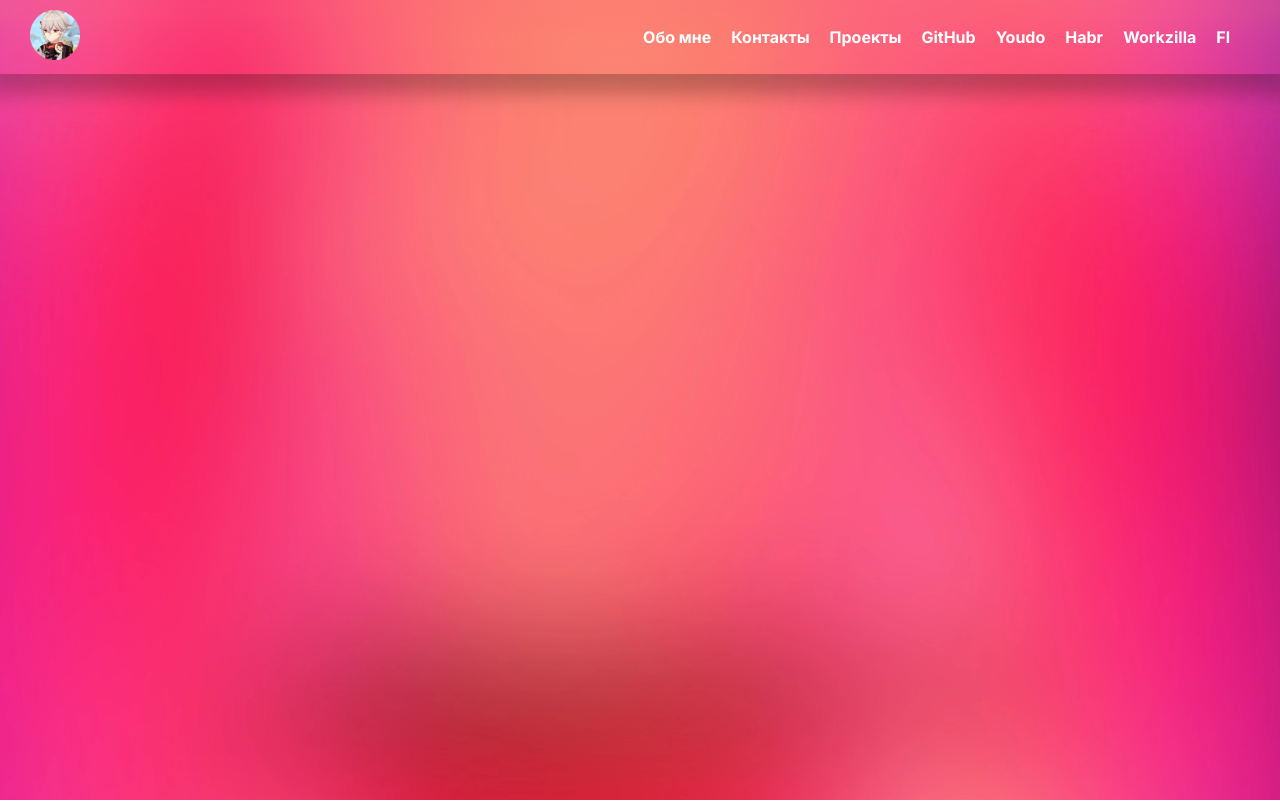
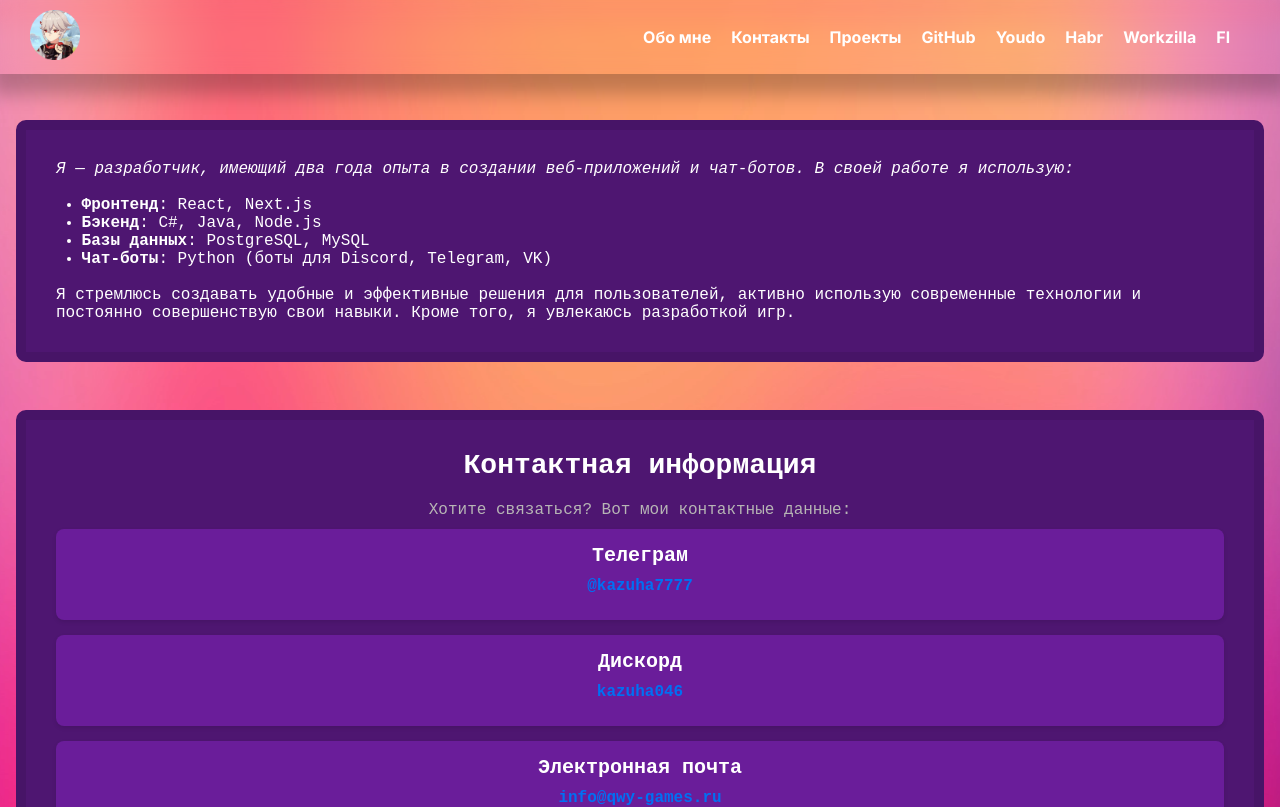
Before and after one commit to mrkirill046/Portfolio, a Next.js app: page / in a window 1280 px wide. Shown: the top 807 px of the page. Built offline with nearby package versions, Linux system fonts and the light colour scheme.

Commit message:
2-commit

```diff
--- a/src/app/globals.css
+++ b/src/app/globals.css
@@ -1,8 +1,3 @@
-html {
-    background: url("/bg.webp") no-repeat center center;
-    scroll-behavior: smooth;
-}
-
 :root {
     --max-width: 1100px;
     --border-radius: 12px;
@@ -45,7 +40,7 @@ html {
     --card-border-rgb: 131, 134, 135;
 }
 
-@media (prefers-color-scheme: dark) {
+@media (prefers-color-scheme: light) {
     :root {
         --foreground-rgb: 255, 255, 255;
         --background-start-rgb: 0, 0, 0;
@@ -88,6 +83,8 @@ html,
 body {
     max-width: 100vw;
     overflow-x: hidden;
+    background: url("/bg.webp") no-repeat center center;
+    scroll-behavior: smooth;
 }
 
 body {
--- a/src/app/page.tsx
+++ b/src/app/page.tsx
@@ -5,15 +5,68 @@ export default function Page() {
         <main className={styles.main}>
             <section className={styles.first_section}>
                 <article id="about">
+                    <p>
+                        <em>
+                            Я — разработчик, имеющий два года опыта в создании веб-приложений и чат-ботов. В своей
+                            работе я использую:
+                        </em>
+                    </p>
+                    <br/>
 
+                    <ul>
+                        <li><strong>Фронтенд</strong>: React, Next.js</li>
+                        <li><strong>Бэкенд</strong>: C#, Java, Node.js</li>
+                        <li><strong>Базы данных</strong>: PostgreSQL, MySQL</li>
+                        <li><strong>Чат-боты</strong>: Python (боты для Discord, Telegram, VK)</li>
+                    </ul>
+                    <br/>
+
+                    <p>
+                        Я стремлюсь создавать удобные и эффективные решения для пользователей, активно использую
+                        современные технологии и постоянно совершенствую свои навыки. Кроме того, я увлекаюсь
+                        разработкой игр.
+                    </p>
                 </article>
 
                 <article id="contacts">
+                    <div className={styles.contact_container}>
+                        <h2>Контактная информация</h2>
+                        <p>Хотите связаться? Вот мои контактные данные:</p>
 
+                        <div className={styles.contact_info}>
+                            <div className={styles.contact_item}>
+                                <h3>Телеграм</h3>
+                                <p>
+                                    <a href="https://t.me/kazuha7777" target="_blank">@kazuha7777</a>
+                                </p>
+                            </div>
+
+                            <div className={styles.contact_item}>
+                                <h3>Дискорд</h3>
+                                <p>
+                                    <a href="https://discord.com/users/1020969688475369502" target="_blank">
+                                        kazuha046
+                                    </a>
+                                </p>
+                            </div>
+
+                            <div className={styles.contact_item}>
+                                <h3>Электронная почта</h3>
+                                <p><a href="mailto:info@qwy-games.ru">info@qwy-games.ru</a></p>
+                            </div>
+                        </div>
+                    </div>
                 </article>
 
+
                 <article id="projects">
-
+                    <p>
+                        Lorem ipsum dolor sit amet, consectetur adipisicing elit. Animi architecto culpa dolor facere
+                        impedit mollitia nostrum, quo voluptas! Cumque delectus deleniti modi neque nulla, perferendis
+                        quod ratione reprehenderit saepe sint suscipit veniam voluptatum? Ad animi assumenda cumque
+                        deserunt dicta facere itaque iure odit similique tenetur. Accusamus libero quia quibusdam
+                        ullam?
+                    </p>
                 </article>
             </section>
 
--- a/src/css/header.module.css
+++ b/src/css/header.module.css
@@ -1,3 +1,5 @@
+@import url('https://fonts.googleapis.com/css2?family=Caveat+Brush&display=swap');
+
 .header {
     position: fixed;
     top: 0;
@@ -19,6 +21,7 @@
 
 .mobile_header {
     display: none;
+    color: white;
     margin-top: 5px;
     font-size: 50px;
 }
@@ -42,10 +45,11 @@
     display: none;
     position: absolute;
     left: 50%;
+    color: white;
     transform: translateX(-50%);
     font-weight: bold;
     font-size: 5vw;
-    font-family: cursive;
+    font-family: "Caveat Brush", "Brush Script MT", cursive;
     margin-top: -5px;
 }
 
--- a/src/css/page.module.css
+++ b/src/css/page.module.css
@@ -1,10 +1,92 @@
 .main {
-
+    background: url("/bg.webp") no-repeat center center;
 }
 
 .first_section {
+    color: white;
+    display: flex;
+    font-size: 2vh;
+    font-family: monospace;
+    padding-top: 12vh;
+    padding-left: 2vh;
+    padding-right: 2vh;
+    flex-direction: column;
+}
 
+.first_section ul li {
+    margin-left: 2vw;
 }
+
+.first_section article {
+    border: 10px solid #471467;
+    border-radius: 10px;
+    transition: all 0.5s ease-in-out;
+    padding: 30px;
+    background: #4e1671;
+    margin-top: 3vh;
+    margin-bottom: 3vh;
+}
+
+.first_section article:hover,
+.first_section article:active {
+    transform: scale(1.01) translateY(-10px);
+}
+
+#contacts {
+    padding: 20px;
+    background: #909090;
+    border-radius: 8px;
+    box-shadow: 0 4px 8px rgba(0, 0, 0, 0.1);
+    max-width: 600px;
+    margin: 20px auto;
+}
+
+.contact_container {
+    text-align: center;
+}
+
+.contact_container h2 {
+    font-size: 28px;
+    margin-bottom: 20px;
+}
+
+.contact_container p {
+    font-size: 16px;
+    color: #b7b5b5;
+    margin-bottom: 10px;
+}
+
+.contact_info {
+    display: flex;
+    flex-direction: column;
+    gap: 15px;
+}
+
+.contact_item {
+    transition: all 0.5s ease-in-out;
+    background: #6a1d9a;
+    padding: 15px;
+    border-radius: 8px;
+    box-shadow: 0 2px 4px rgba(0, 0, 0, 0.1);
+}
+
+.contact_item h3 {
+    font-size: 20px;
+    margin-bottom: 10px;
+    color: #fff;
+}
+
+.contact_item a {
+    color: #0070f3;
+    text-decoration: none;
+    font-weight: bold;
+}
+
+.contact_item a:hover,
+.contact_item a:active {
+    text-decoration: underline;
+}
+
 
 .two_section {
 
@@ -13,3 +95,10 @@
 .three_section {
 
 }
+
+@media (hover: hover) {
+    .contact_item:hover {
+        margin-left: 150px;
+        margin-right: 150px;
+    }
+}
```
